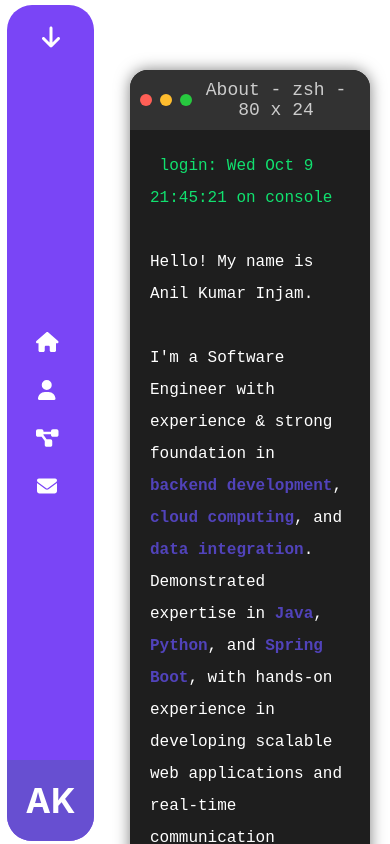
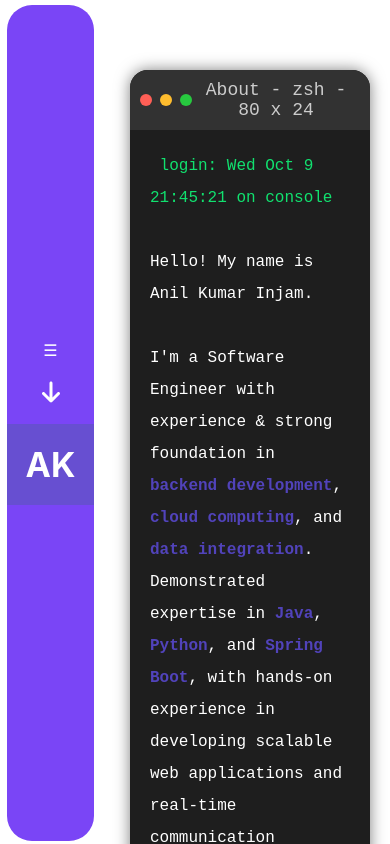
Before and after one commit to anilkumarinjam/portfolio, a React (Create React App) app: page /my-portfolio/about in a window 390 px wide. Shown: the top 844 px of the page. Built offline with nearby package versions, Linux system fonts and the light colour scheme.

Commit message:
hamburger

```diff
--- a/src/components/Navbar.js
+++ b/src/components/Navbar.js
@@ -1,17 +1,23 @@
-import React from 'react';
+import React, { useState } from 'react';
 import { Link } from 'react-router-dom';
 import { FontAwesomeIcon } from '@fortawesome/react-fontawesome';
 import { faHome, faUser, faProjectDiagram, faEnvelope, faArrowDown } from '@fortawesome/free-solid-svg-icons';
 import '../css/Navbar.css';
 
 const Navbar = () => {
+  const [menuVisible, setMenuVisible] = useState(false);
+
+  const toggleMenu = () => {
+    setMenuVisible(!menuVisible);
+  };
+
   return (
     <nav className="sidebar">
       <div className="initials-div">
         AK
       </div>
 
-      <div className="nav-links-container">
+      <div className={`nav-links-container ${menuVisible ? 'visible' : ''}`}>
         <Link className="nav-link" to="/">
           <div className="icon"><FontAwesomeIcon icon={faHome} /></div>
           <span>Home</span>
@@ -29,8 +35,14 @@ const Navbar = () => {
           <span>Contact</span>
         </Link>
       </div>
+
       <div className="scroll-arrow">
         <FontAwesomeIcon icon={faArrowDown} />
+      </div>
+
+      {/* Toggle button */}
+      <div className="menu-icon" onClick={toggleMenu}>
+        &#9776;
       </div>
     </nav>
   );
--- a/src/css/Navbar.css
+++ b/src/css/Navbar.css
@@ -83,3 +83,25 @@
     font-size: 24px;
     color: white;
   }
+  .menu-icon{
+    display: none;
+  }
+  /* Media Query for small screens */
+@media (max-width: 768px) {
+  .nav-links-container {
+    display: none;
+    flex-direction: column;
+    width: 100%;
+  }
+
+  .nav-link {
+    padding: 10px 0;
+    text-align: center;
+  }
+
+  /* Show the hamburger menu icon */
+  .menu-icon {
+    display: block;
+    color: white;
+  }
+}
```
